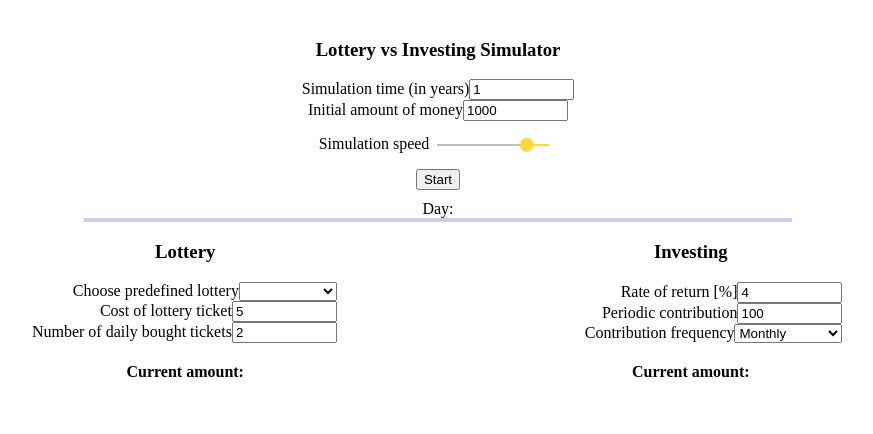
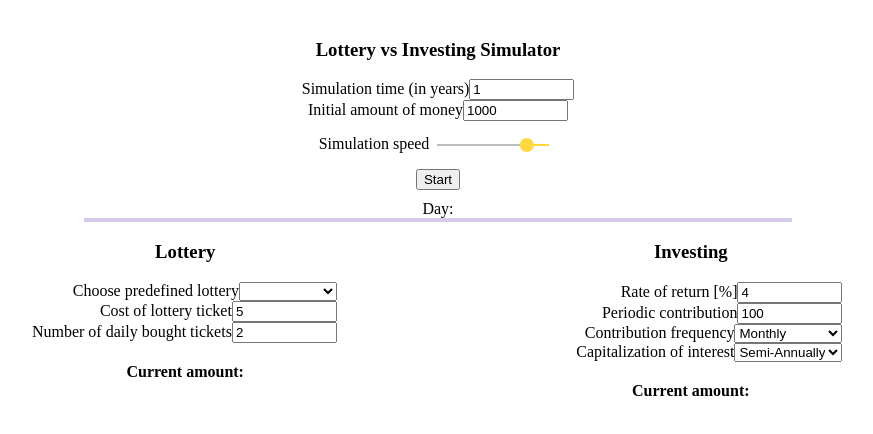
Before and after one commit to mparafiniuk/lottery-vs-investing-simulator, an Angular app: page / in a window 1280 px wide. Shown: the top 434 px of the page, without its empty margins (202-1075 px from the left). Built offline with nearby package versions, Linux system fonts and the light colour scheme.

Commit message:
add configurable capitalization of interest in simulation component

```diff
--- a/src/app/investing/investing.component.html
+++ b/src/app/investing/investing.component.html
@@ -24,6 +24,17 @@
       <option value="365">Annually</option>
     </select>
   </div>
+
+  <div class="form-group">
+    <label>Capitalization of interest</label>
+    <select [(ngModel)]="config.capitalizationOfInterest">
+      <option value="1">Daily</option>
+      <option value="7">Weekly</option>
+      <option value="30">Monthly</option>
+      <option value="182">Semi-Annually</option>
+      <option value="365">Annually</option>
+    </select>
+  </div>
 </div>
 
 <div class="current-info">
--- a/src/app/investing/investing.component.ts
+++ b/src/app/investing/investing.component.ts
@@ -13,7 +13,8 @@ export class InvestingComponent {
     rateOfReturn: 4,
 
     periodicContribution: 100,
-    contributionFrequency: 30
+    contributionFrequency: 30,
+    capitalizationOfInterest: 182
   };
 
   // TODO refactor so that this variable be in only one place instead of two different components
@@ -31,8 +32,6 @@ export class InvestingComponent {
 
   setCurrentDayToZero(): void {
     this.currentDay = 0;
-    // TODO this is incorrect to only calculate that on simulation start
-    // it should be racalculated based on chosen capitalization
     this.dailyProfit = this.calculateDailyProfit();
   }
 
@@ -41,6 +40,10 @@ export class InvestingComponent {
 
     if(this.currentDay % this.config.contributionFrequency == 0) {
       this.currentAmount += this.config.periodicContribution;
+    }
+
+    if(this.currentDay % this.config.capitalizationOfInterest == 0) {
+      this.dailyProfit = this.calculateDailyProfit();
     }
 
     this.currentAmount = this.roundToTwoDecimalPlaces(
--- a/src/app/investing/investing.config.ts
+++ b/src/app/investing/investing.config.ts
@@ -3,4 +3,5 @@ export class InvestingConfig {
 
   periodicContribution: number;
   contributionFrequency: number;
+  capitalizationOfInterest: number;
 }
```
Also changed, not shown: 1 other file (tests, documents, lock files or other folders).
